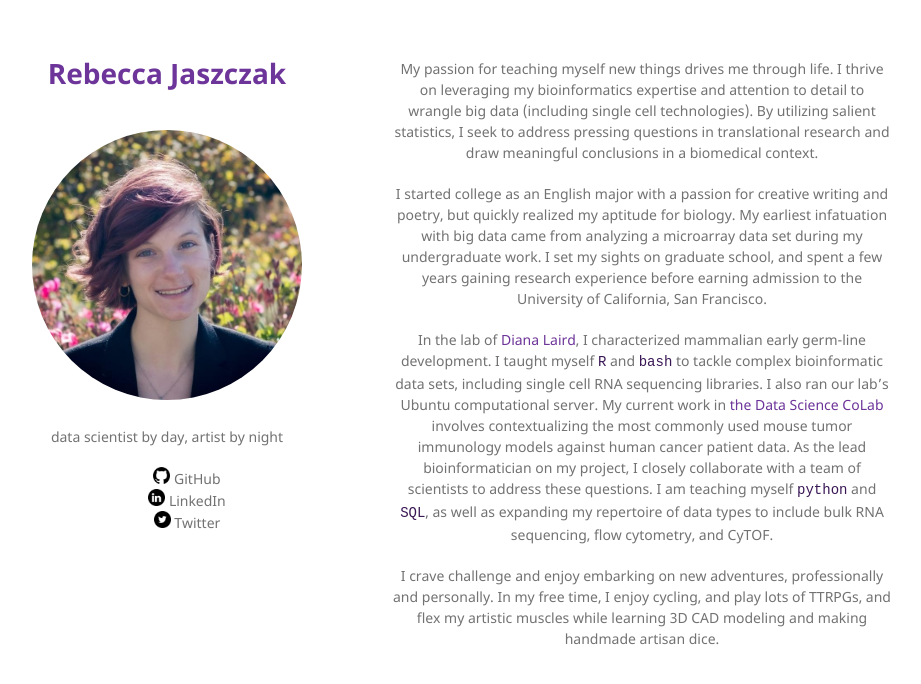
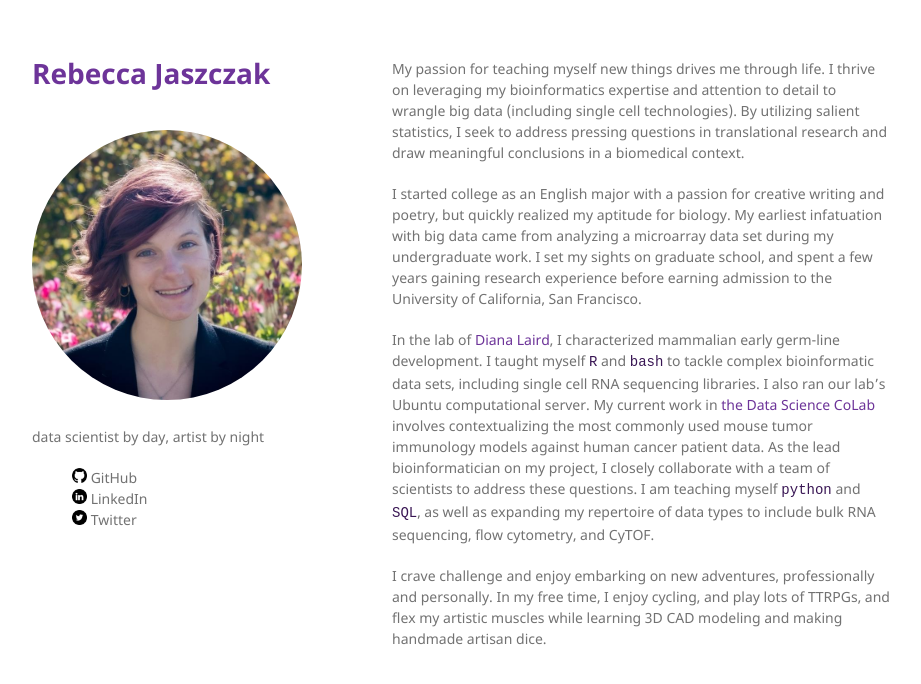
Before and after one commit to rebeccagj/rebeccagj.github.io, a Jekyll site: the page built from index.md, in a window 1280 px wide. Shown: the top 684 px of the page, without its empty margins (178-1099 px from the left). Built offline with Jekyll 4.4.1, drawn with Linux system fonts in a browser that asks for light colours.

Commit message:
left align

```diff
--- a/_includes/sidebar.html
+++ b/_includes/sidebar.html
@@ -10,11 +10,11 @@
     }
   </style>
   <ul class="link">
-	  <img src="assets/img/Github_black.png" width="17" height="17"/>
+	  <img src="assets/img/Github_black.png" width="15" height="15"/>
 	  <a href="https://github.com/rebeccagj" rel="author">GitHub</a><br>
-	  <img src="assets/img/LinkedIN_black.png" width="17" height="17"/>
+	  <img src="assets/img/LinkedIN_black.png" width="15" height="15"/>
 	  <a href="https://www.linkedin.com/rebecca-jaszczak" rel="external">LinkedIn</a><br>
-	  <img src="assets/img/Twitter_black.png" width="17" height="17"/>
+	  <img src="assets/img/Twitter_black.png" width="15" height="15"/>
 	  <a href="https://twitter.com/rzbzz" rel="external">Twitter</a><br>
   </ul>
 </div>
--- a/_layouts/default.html
+++ b/_layouts/default.html
@@ -15,21 +15,14 @@
       .logo-image {
 	      border-radius: 50%;
       }
-      h1 {
-	      text-align: center;
-      }
-      p {
-	      text-align: center;
-      }
-      div {
-	      text-align: center;
-      }
 </style>
   </head>
   <body>
     <div class="wrapper">
       <header>
-        <h1><a href="{{ "/" | absolute_url }}">{{ site.title | default: site.github.repository_name }}</a></h1>
+        <h1>
+		<a href="{{ "/" | absolute_url }}">
+			{{ site.title | default: site.github.repository_name }}</a></h1>
 
         {% if site.logo %}
 	<br>
```
